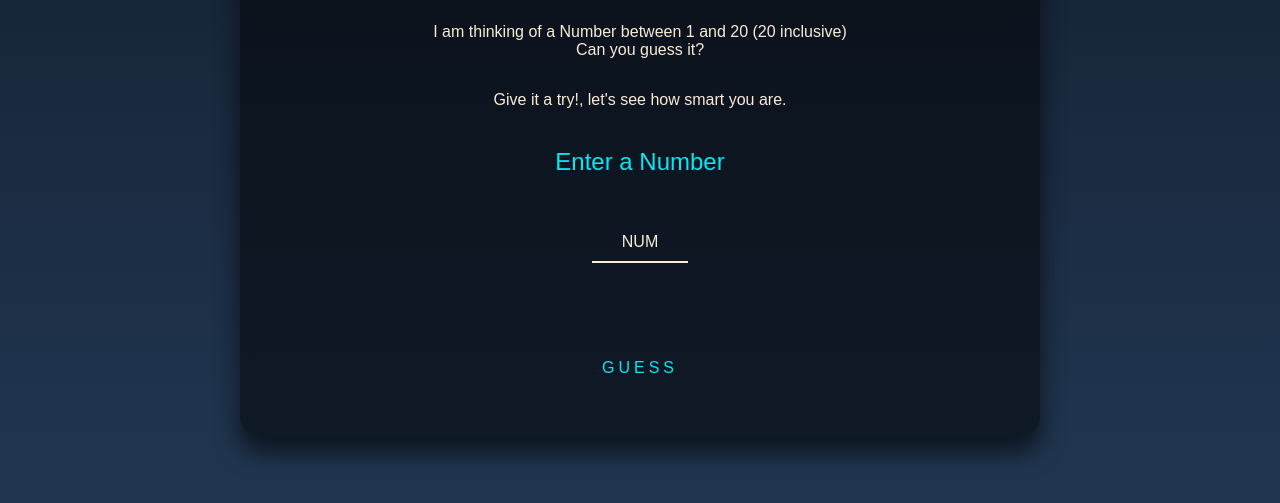
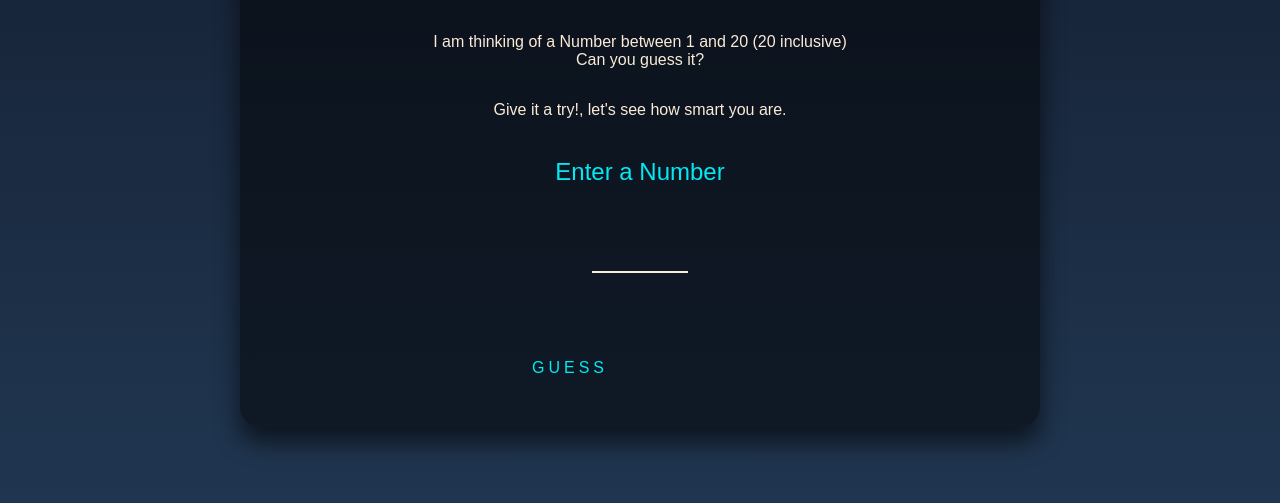
Before and after one commit to michojekunle/Guess-A-Number, a plain HTML site: page index.html in a window 1280 px wide. Shown: the part 235-738 px from the top of the page. Drawn offline with Linux system fonts and the light colour scheme.

Commit message:
made changes

```diff
--- a/index.html
+++ b/index.html
@@ -17,7 +17,7 @@
                 <p id="outputText">Enter a Number</p>
                 <br>
 
-                <input type="text" placeholder="NUM" id="input">
+                <input type="text" id="input">
 
                 <br>
                 <br>
--- a/style.css
+++ b/style.css
@@ -76,7 +76,8 @@ body{
 .container a {
     position: relative;
     display: inline-block;
-    padding: 20px 60px;
+    justify-content: center;
+    padding: 10px 20px;
     color: #03e9f4;
     font-size: 16px;
     text-decoration: none;
@@ -86,7 +87,6 @@ body{
     margin-top: 40px;
     letter-spacing: 4px;
     width:30%;
-    text-align: center;
 }
 
 .container a:hover{
```
